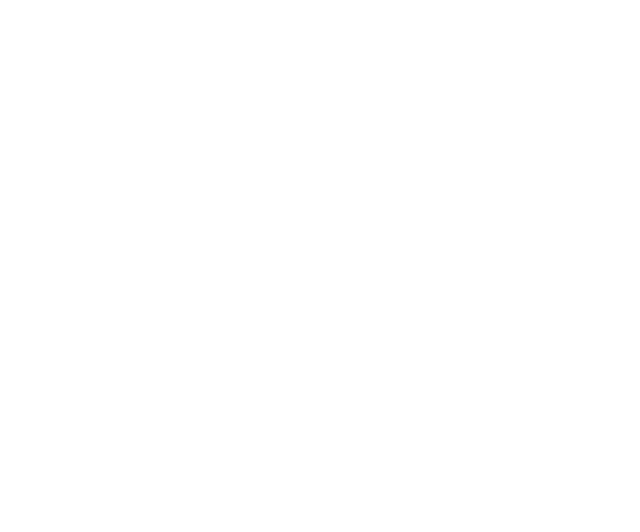
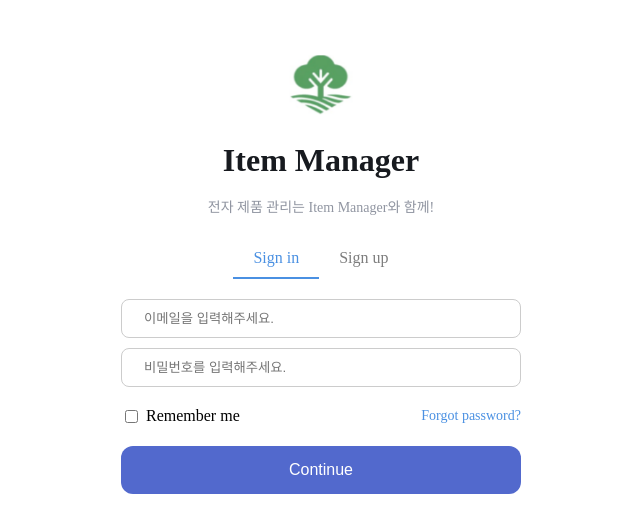
Before and after one commit to Jinpyo-An/item-manager-frontend, a Vue app: page /signin in a window 1280 px wide. Before the commit this address had no page. Shown: the top 532 px of the page, without its empty margins (319-959 px from the left). Built offline with nearby package versions, Linux system fonts and the light colour scheme.

Commit message:
feat: 로그인 페이지 구현
로그인 페이지 구현

resolves: #1

```diff
--- a/src/App.vue
+++ b/src/App.vue
@@ -1,5 +1,7 @@
 <template>
-	<div></div>
+	<div>
+		<router-view />
+	</div>
 </template>
 
 <script>
--- /dev/null
+++ b/src/components/AuthTabs.vue
@@ -0,0 +1,44 @@
+<template>
+	<div class="auth-tabs">
+		<span
+			:class="{ active: selectedTab === 'signIn' }"
+			@click="selectTab('signIn')"
+			>Sign in</span
+		>
+		<span
+			:class="{ active: selectedTab === 'signUp' }"
+			@click="selectTab('signUp')"
+			>Sign up</span
+		>
+	</div>
+</template>
+
+<script setup>
+import { ref } from 'vue';
+
+const selectedTab = ref('signIn');
+
+function selectTab(tab) {
+	selectedTab.value = tab;
+}
+</script>
+
+<style scoped>
+.auth-tabs {
+	display: flex;
+	justify-content: center;
+	margin: 20px 0;
+}
+
+.auth-tabs span {
+	cursor: pointer;
+	padding: 10px 20px;
+	font-size: 16px;
+	color: #7d7d7d;
+}
+
+.auth-tabs .active {
+	color: #4a90e2;
+	border-bottom: 2px solid #4a90e2;
+}
+</style>
--- /dev/null
+++ b/src/components/InputField.vue
@@ -0,0 +1,35 @@
+<template>
+	<div class="input-field">
+		<i :class="icon"></i>
+		<input :type="type" :placeholder="placeholder" />
+	</div>
+</template>
+
+<script setup>
+defineProps({
+	type: String,
+	placeholder: String,
+	icon: String,
+});
+</script>
+
+<style scoped>
+.input-field {
+	display: flex;
+	align-items: center;
+	border: 1px solid #ccc;
+	border-radius: 8px;
+	padding: 10px;
+	margin: 10px 0;
+}
+
+.input-field i {
+	margin-right: 10px;
+}
+
+.input-field input {
+	border: none;
+	outline: none;
+	width: 100%;
+}
+</style>
--- /dev/null
+++ b/src/components/LogoHeader.vue
@@ -0,0 +1,35 @@
+<template>
+	<div class="logo-header">
+		<img src="@/assets/logo.png" alt="Logo" class="logo" />
+		<h1>Item Manager</h1>
+		<p>전자 제품 관리는 Item Manager와 함께!</p>
+	</div>
+</template>
+
+<script setup></script>
+
+<style scoped>
+.logo-header {
+	text-align: center;
+	margin-top: 20px;
+}
+.logo {
+	top: 0;
+	left: 80px;
+	width: 74px;
+	height: 72px;
+	border-radius: 0;
+}
+h1 {
+	font-size: 32px;
+	line-height: 30px;
+	font-weight: 700;
+	color: #171a1fff;
+}
+p {
+	font-size: 14px;
+	line-height: 22px;
+	font-weight: 400;
+	color: #9095a1ff;
+}
+</style>
--- /dev/null
+++ b/src/components/RememberMeCheckBox.vue
@@ -0,0 +1,32 @@
+<template>
+	<div class="remember-me">
+		<label class="checkbox-label">
+			<input type="checkbox" id="rememberMe" />
+			<span>Remember me</span>
+		</label>
+		<a href="#" class="forgot-password">Forgot password?</a>
+	</div>
+</template>
+
+<script setup></script>
+
+<style scoped>
+.remember-me {
+	display: flex;
+	align-items: center;
+	justify-content: space-between;
+	margin-top: 20px;
+}
+
+.checkbox-label {
+	display: flex;
+	align-items: center;
+	gap: 5px; /* 체크박스와 텍스트 사이의 간격 */
+}
+
+.forgot-password {
+	color: #4a90e2;
+	font-size: 14px;
+	text-decoration: none;
+}
+</style>
--- /dev/null
+++ b/src/components/SubmitButton.vue
@@ -0,0 +1,20 @@
+<template>
+	<button class="submit-button">Continue</button>
+</template>
+
+<script setup></script>
+
+<style scoped>
+.submit-button {
+	width: 100%;
+	padding: 15px;
+	font-size: 16px;
+	cursor: pointer;
+	margin-top: 20px;
+	color: #ffffffff; /* white */
+	background: #5269cdff; /* primary-500 */
+	opacity: 1;
+	border: none;
+	border-radius: 12px;
+}
+</style>
--- /dev/null
+++ b/src/pages/LoginPage.vue
@@ -0,0 +1,34 @@
+<template>
+	<div class="login-page">
+		<LogoHeader />
+		<AuthTabs />
+		<InputField
+			type="email"
+			placeholder="이메일을 입력해주세요."
+			icon="fas fa-envelope"
+		/>
+		<InputField
+			type="password"
+			placeholder="비밀번호를 입력해주세요."
+			icon="fas fa-lock"
+		/>
+		<RememberMeCheckbox />
+		<SubmitButton />
+	</div>
+</template>
+
+<script setup>
+import LogoHeader from '@/components/LogoHeader.vue';
+import AuthTabs from '@/components/AuthTabs.vue';
+import InputField from '@/components/InputField.vue';
+import RememberMeCheckbox from '@/components/RememberMeCheckbox.vue';
+import SubmitButton from '@/components/SubmitButton.vue';
+</script>
+
+<style scoped>
+.login-page {
+	padding: 20px;
+	max-width: 400px;
+	margin: auto;
+}
+</style>
--- a/src/router/index.js
+++ b/src/router/index.js
@@ -1,8 +1,21 @@
 import { createRouter, createWebHistory } from 'vue-router';
+import App from '@/App.vue';
+import LoginPage from '@/pages/LoginPage.vue';
 
 const router = createRouter({
 	history: createWebHistory(import.meta.env.BASE_URL),
-	routes: [],
+	routes: [
+		{
+			path: '/',
+			name: 'home',
+			component: App,
+		},
+		{
+			path: '/signin',
+			name: 'login',
+			component: LoginPage,
+		},
+	],
 });
 
 export default router;
```
Also changed, not shown: .eslintrc.cjs, src/assets/logo.png (added).
